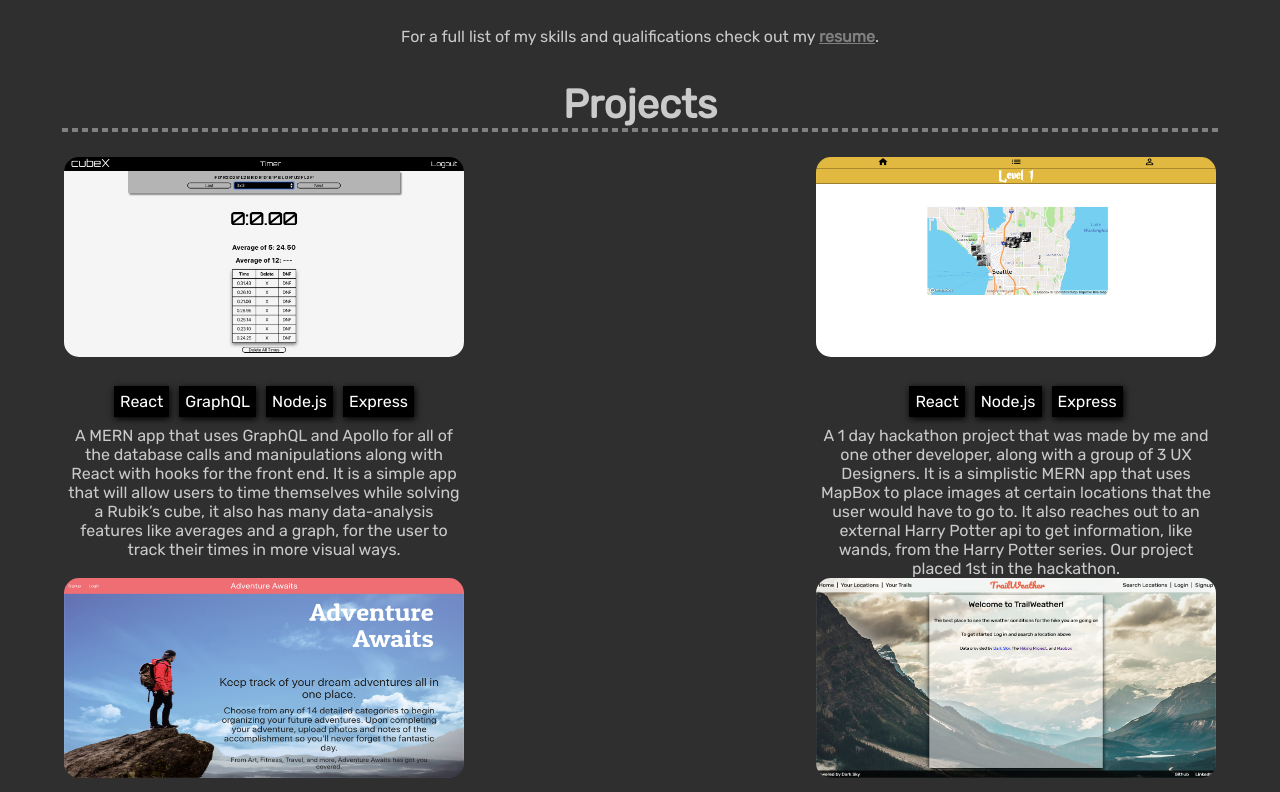
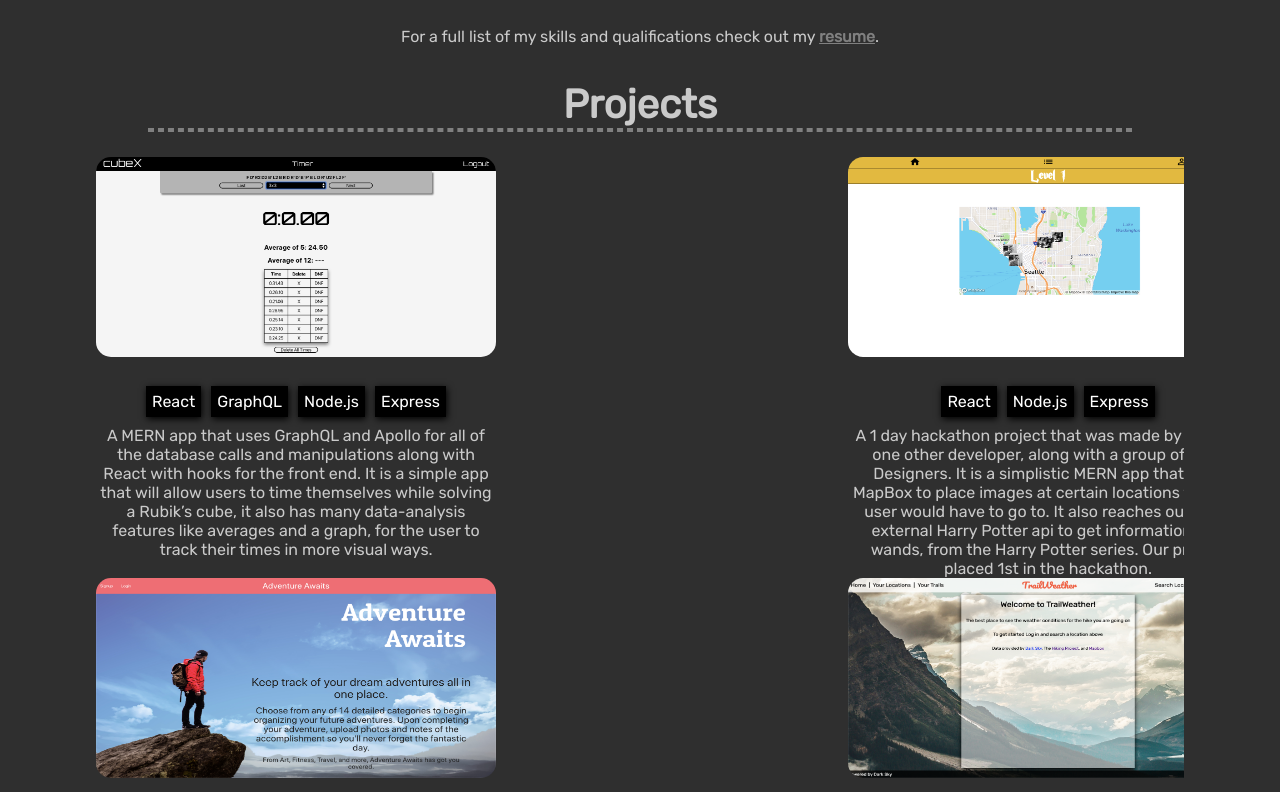
Before and after one commit to Brandon205/Portfolio, a React (Create React App) app: page / in a window 1280 px wide. Shown: the part 988-1780 px from the top of the page. Built offline with nearby package versions, Linux system fonts and the light colour scheme; the HTML template or start-up script is replaced by a standard one.

Commit message:
Added React Router

```diff
--- a/package.json
+++ b/package.json
@@ -8,6 +8,7 @@
     "react": "^16.13.1",
     "react-dom": "^16.13.1",
     "react-ga": "^2.7.0",
+    "react-router-dom": "^5.2.0",
     "react-scripts": "^3.4.1"
   },
   "scripts": {
--- a/src/App.js
+++ b/src/App.js
@@ -1,5 +1,6 @@
 import React, { useState } from 'react';
-import Projects from './Projects';
+import { BrowserRouter, Route } from 'react-router-dom';
+import Bidding from './Bidding';
 import Skills from './Skills';
 import './App.css';
 
@@ -34,6 +35,7 @@ export default function App() {
   window.addEventListener('scroll', checkScroll)
 
   return (
+    <BrowserRouter>
       <div className="App">
         <header id="main">
           <div>
@@ -48,8 +50,8 @@ export default function App() {
         </header>
         <button style={{display: top ? "block" : "none"}} onClick={scrollTop} id="back-to-top" title="Go to top">&nbsp;&uarr;&nbsp;</button>
         <main>
-        <Skills />
-        <Projects />
+          <Route exact path="/" component={Skills} />
+          <Route exact path="/bidding-software" component={Bidding} />
           <div className="contact">
             <h1 id="contact">Contact</h1>
             <hr />
@@ -62,5 +64,6 @@ export default function App() {
           </div>
         </main>
       </div>
+    </BrowserRouter>
   );
 }
--- /dev/null
+++ b/src/Bidding.js
@@ -0,0 +1,9 @@
+import React from 'react';
+
+export default function Bidding() {
+    return (
+        <div className="App">
+            <h1>Hello World</h1>
+        </div>
+    )
+}
--- a/src/Skills.js
+++ b/src/Skills.js
@@ -1,4 +1,5 @@
 import React from 'react';
+import Projects from './Projects';
 import mongoDB from './img/mongodb-icon.svg';
 import graphQL from './img/graphql-icon.svg';
 import nodeJS from './img/nodejs-icon.svg';
@@ -20,6 +21,7 @@ export default function Skills() {
         <a className="skill-atag" href="https://developer.mozilla.org/en-US/docs/Web/CSS" target="_blank" rel="noopener noreferrer" aria-label="CSS"><i className="fab fa-css3"></i></a>
       </div>
       <p>For a full list of my skills and qualifications check out my <a className="resume" href={resume} target="_blank" rel="noopener noreferrer">resume</a>.</p>
+      <Projects />
     </div>
   )
 }
```
Also changed, not shown: 1 other file (tests, documents, lock files or other folders). Lines whose indentation alone changed are shown as unchanged.
